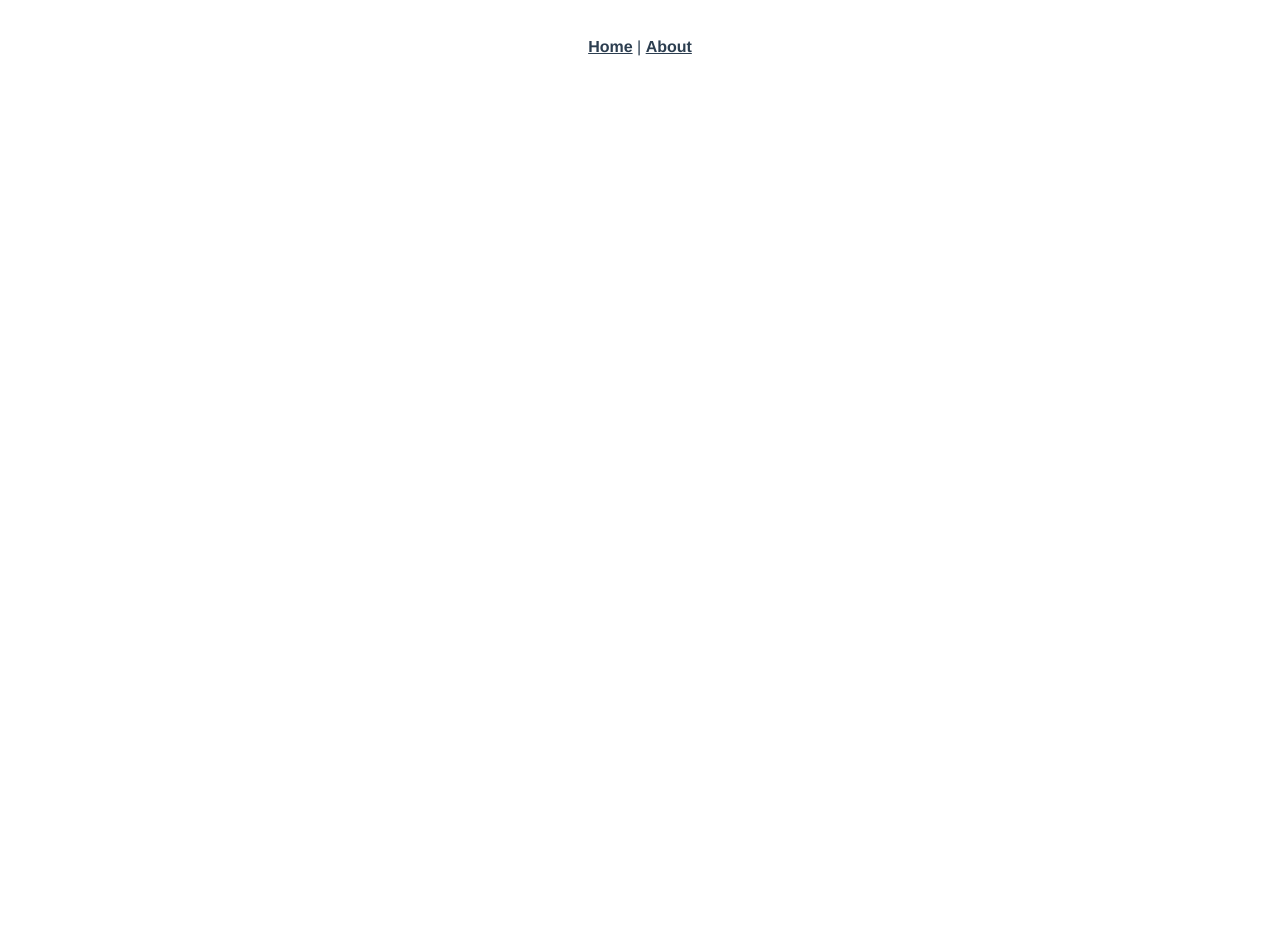
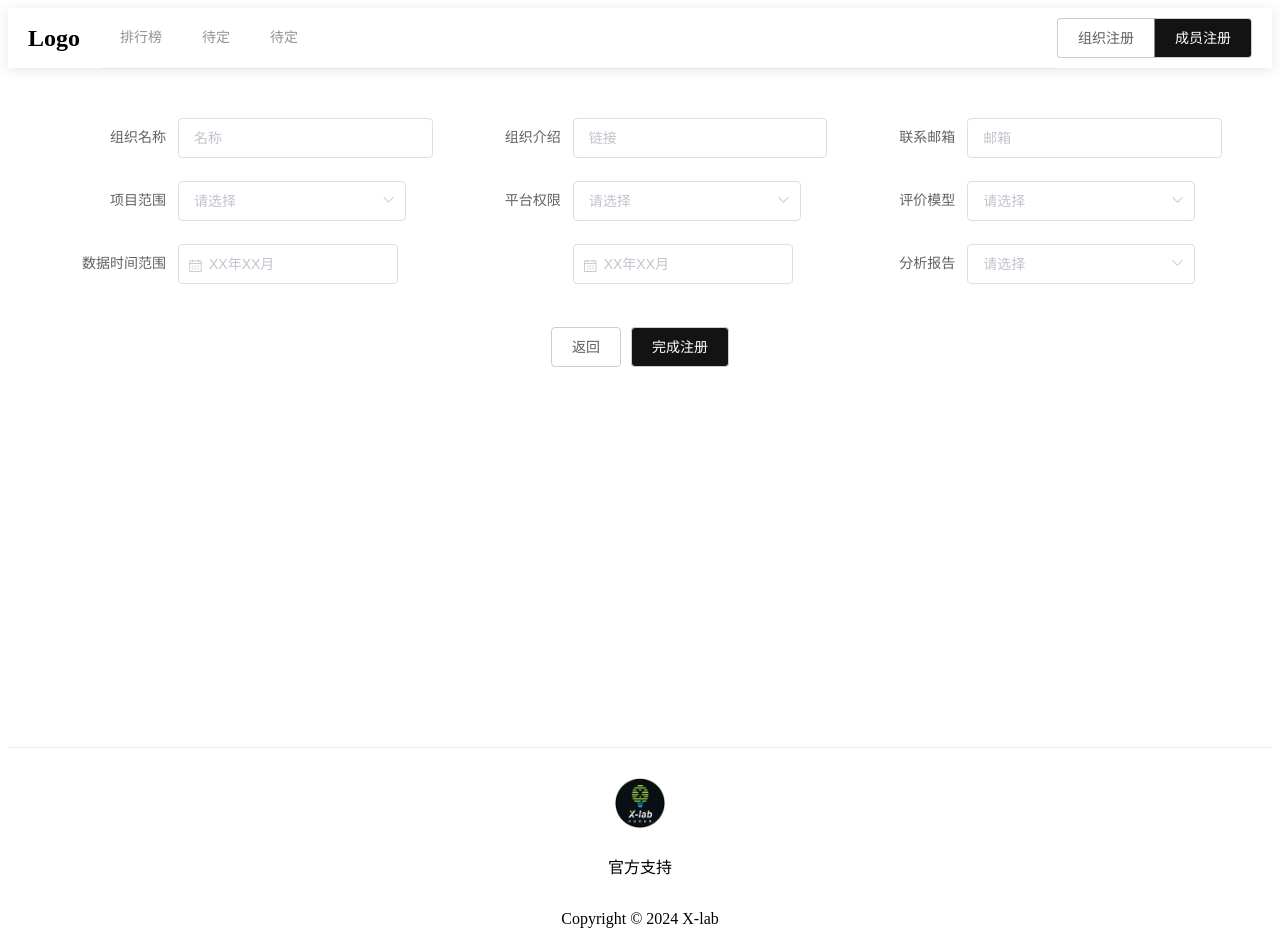
Before and after one commit to X-lab2017/open-talent, a Vue app in the folder frontend/: page /org-register in a window 1280 px wide. Before the commit the page ends 800 px from the top, so only its background shows below. Built offline with nearby package versions, Linux system fonts and the light colour scheme.

Commit message:
org-register-page

```diff
--- a/frontend/src/App.vue
+++ b/frontend/src/App.vue
@@ -1,14 +1,14 @@
 <template>
   <div id="app">
-    <nav>
+    <!-- <nav>
       <router-link to="/">Home</router-link> |
       <router-link to="/about">About</router-link>
-    </nav>
+    </nav> -->
     <router-view/>
   </div>
 </template>
 
-<style lang="scss">
+<!-- <style lang="scss">
 #app {
   font-family: Avenir, Helvetica, Arial, sans-serif;
   -webkit-font-smoothing: antialiased;
@@ -29,4 +29,4 @@ nav {
     }
   }
 }
-</style>
+</style> -->
--- a/frontend/src/main.js
+++ b/frontend/src/main.js
@@ -2,8 +2,11 @@ import Vue from 'vue'
 import App from './App.vue'
 import router from './router'
 import store from './store'
+import ElementUI from 'element-ui';
+import 'element-ui/lib/theme-chalk/index.css';
 
 Vue.config.productionTip = false
+Vue.use(ElementUI)
 
 new Vue({
   router,
--- a/frontend/src/router/index.js
+++ b/frontend/src/router/index.js
@@ -1,6 +1,7 @@
 import Vue from 'vue'
 import VueRouter from 'vue-router'
 import HomeView from '../views/HomeView.vue'
+import OrgRegister from '@/views/OrgRegister.vue'
 
 Vue.use(VueRouter)
 
@@ -17,6 +18,11 @@ const routes = [
     // this generates a separate chunk (about.[hash].js) for this route
     // which is lazy-loaded when the route is visited.
     component: () => import(/* webpackChunkName: "about" */ '../views/AboutView.vue')
+  },
+  {
+    path: '/org-register',
+    name: 'OrgRegister',
+    component: OrgRegister
   }
 ]
 
--- /dev/null
+++ b/frontend/src/views/OrgRegister.vue
@@ -0,0 +1,228 @@
+<template>
+  <div class="org-register">
+    <el-header>
+      <div class="logo">Logo</div>
+      <el-menu mode="horizontal">
+        <el-menu-item>排行榜</el-menu-item>
+        <el-menu-item>待定</el-menu-item>
+        <el-menu-item>待定</el-menu-item>
+      </el-menu>
+      <el-button-group>
+        <el-button type="primary" plain>组织注册</el-button>
+        <el-button type="primary">成员注册</el-button>
+      </el-button-group>
+    </el-header>
+
+    <el-main>
+      <el-form ref="form" :model="form" label-width="120px">
+        <el-row :gutter="20">
+          <el-col :span="8">
+            <el-form-item label="组织名称">
+              <el-input v-model="form.orgName" placeholder="名称"></el-input>
+            </el-form-item>
+          </el-col>
+          <el-col :span="8">
+            <el-form-item label="组织介绍">
+              <el-input
+                v-model="form.introduction"
+                placeholder="链接"
+              ></el-input>
+            </el-form-item>
+          </el-col>
+          <el-col :span="8">
+            <el-form-item label="联系邮箱">
+              <el-input v-model="form.email" placeholder="邮箱"></el-input>
+            </el-form-item>
+          </el-col>
+        </el-row>
+
+        <el-row :gutter="20">
+          <el-col :span="8">
+            <el-form-item label="项目范围">
+              <el-select v-model="form.projectScope" placeholder="请选择">
+                <el-option
+                  label="国家重点发展项目"
+                  value="国家重点发展项目"
+                ></el-option>
+              </el-select>
+            </el-form-item>
+          </el-col>
+          <el-col :span="8">
+            <el-form-item label="平台权限">
+              <el-select v-model="form.platformPermission" placeholder="请选择">
+                <el-option
+                  label="全球化模式：1:1:1"
+                  value="全球化模式：1:1:1"
+                ></el-option>
+              </el-select>
+            </el-form-item>
+          </el-col>
+          <el-col :span="8">
+            <el-form-item label="评价模型">
+              <el-select v-model="form.model" placeholder="请选择">
+                <el-option
+                  label="工信部标准院标准：网络模型"
+                  value="工信部标准院标准：网络模型"
+                ></el-option>
+              </el-select>
+            </el-form-item>
+          </el-col>
+        </el-row>
+
+        <el-row :gutter="20">
+          <el-col :span="8">
+            <el-form-item label="数据时间范围">
+              <el-date-picker
+                v-model="form.startDate"
+                type="month"
+                placeholder="XX年XX月"
+              ></el-date-picker>
+            </el-form-item>
+          </el-col>
+          <el-col :span="8">
+            <el-form-item>
+              <el-date-picker
+                v-model="form.endDate"
+                type="month"
+                placeholder="XX年XX月"
+              ></el-date-picker>
+            </el-form-item>
+          </el-col>
+          <el-col :span="8">
+            <el-form-item label="分析报告">
+              <el-select v-model="form.report" placeholder="请选择">
+                <el-option label="普通版" value="普通版"></el-option>
+              </el-select>
+            </el-form-item>
+          </el-col>
+        </el-row>
+
+        <el-row>
+          <el-col :span="24" class="button-group">
+            <el-button type="primary" plain>返回</el-button>
+            <el-button type="primary">完成注册</el-button>
+          </el-col>
+        </el-row>
+      </el-form>
+    </el-main>
+
+    <el-footer>
+      <div class="footer-content">
+        <img
+          src="/images/lab-logo.png"
+          alt="Xlab Logo"
+          class="footer-logo"
+        />
+        <p>官方支持</p>
+        <p>Copyright © 2024 X-lab</p>
+      </div>
+    </el-footer>
+  </div>
+</template>
+
+<script>
+export default {
+  data() {
+    return {
+      form: {
+        orgName: "",
+        introduction: "",
+        email: "",
+        projectScope: "",
+        platformPermission: "",
+        model: "",
+        startDate: "",
+        endDate: "",
+        report: "",
+      },
+    };
+  },
+};
+</script>
+
+<style scoped>
+.org-register {
+  display: flex;
+  flex-direction: column;
+  height: 100vh;
+}
+
+.el-header {
+  background: #fff;
+  display: flex;
+  justify-content: space-between;
+  align-items: center;
+  padding: 20px;
+  box-shadow: 0 2px 12px 0 rgba(0, 0, 0, 0.1);
+}
+
+.logo {
+  font-size: 24px;
+  font-weight: bold;
+}
+
+.el-menu {
+  flex: 1;
+  margin-left: 20px;
+}
+
+.el-main {
+  flex: 1;
+  padding: 50px;
+  /* background: #f0f2f5; */
+}
+
+.el-footer {
+  text-align: center;
+  padding: 30px 0;
+  background: #fff;
+  border-top: 1px solid #eaeaea;
+}
+
+.footer-content {
+  display: flex;
+  flex-direction: column;
+  align-items: center;
+}
+
+.footer-logo {
+  width: 50px;
+  height: 50px;
+  margin-bottom: 10px;
+}
+
+.button-group {
+  text-align: center;
+  margin-top: 20px;
+}
+
+.el-button:first-child {
+  margin-left: 0;
+}
+
+.el-button--primary {
+  color: #fff;
+  background-color: #131313;
+  border-color: #cdcdcd;
+}
+
+.el-button--primary:focus,
+.el-button--primary:hover {
+  background: #e8e8e8;
+  border-color: #131313;
+  color: #131313;
+}
+
+.el-button--primary.is-plain {
+  color: #5f5f5f;
+  background: #fff;
+  border-color: #cdcdcd;
+}
+
+.el-button--primary.is-plain:focus,
+.el-button--primary.is-plain:hover {
+  background: #131313;
+  border-color: #131313;
+  color: #fff;
+}
+</style>
```
Also changed, not shown: frontend/public/images/lab-logo.png (added).
